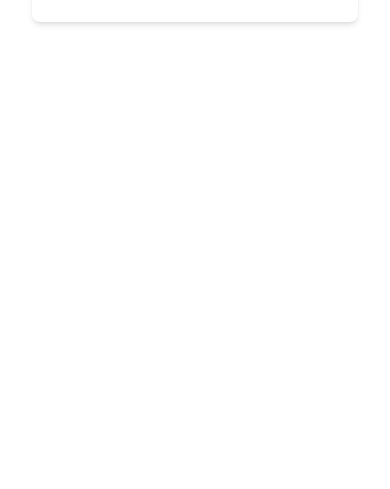
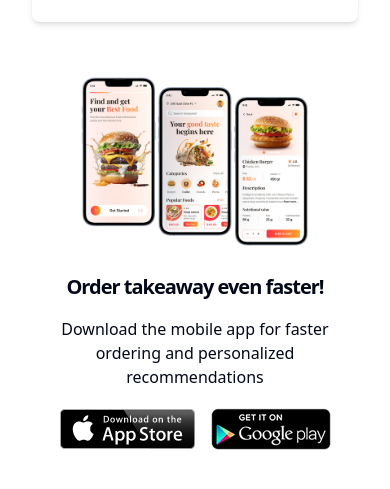
Before and after one commit to Phaniraj35/mern-food-ordering, a React (Vite) app in the folder frontend/: page / in a window 390 px wide. Shown: the part 481-970 px from the top of the page. Before the commit the page ends 844 px from the top, so only its background shows below. Built offline with nearby package versions, Linux system fonts and the light colour scheme.

Commit message:
Added mobile app section

```diff
--- a/frontend/src/pages/HomePage.tsx
+++ b/frontend/src/pages/HomePage.tsx
@@ -1,12 +1,34 @@
+import LandingImage from '../assets/landing.png';
+import MobileAppImg from '../assets/appDownload.png'
+
 const HomePage = () => {
   return (
     <div className="flex flex-col gap-12">
+
+        {/* Search */}
         <div className="flex flex-col gap-5 bg-white  shadow-md py-8 rounded-lg text-center -mt-16">
             <h1 className="text-3xl md:text-5xl font-bold tracking-tighter text-orange-600">
                 Tuck into a takeaway today
             </h1>
             <span className="text-normal md:text-xl tracking-tight">Food is just a click away!</span>
         </div>
+
+        {/* Landing  */}
+        <div className="grid md:grid-cols-2 gap-5">
+            <img src={LandingImage} />
+
+            <div className="flex flex-col items-center justify-center text-center gap-4">
+                <span className='font-bold text-xl md:text-3xl tracking-tighter'>
+                    Order takeaway even faster!
+                </span>
+
+                <span>
+                    Download the mobile app for faster ordering and personalized recommendations
+                </span>
+
+                <img src={MobileAppImg} />
+            </div>
+        </div>
     </div>
   )
 }
```
